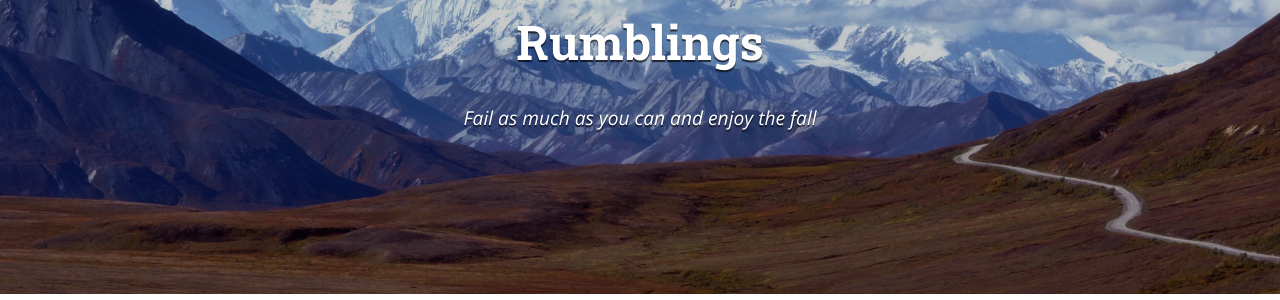
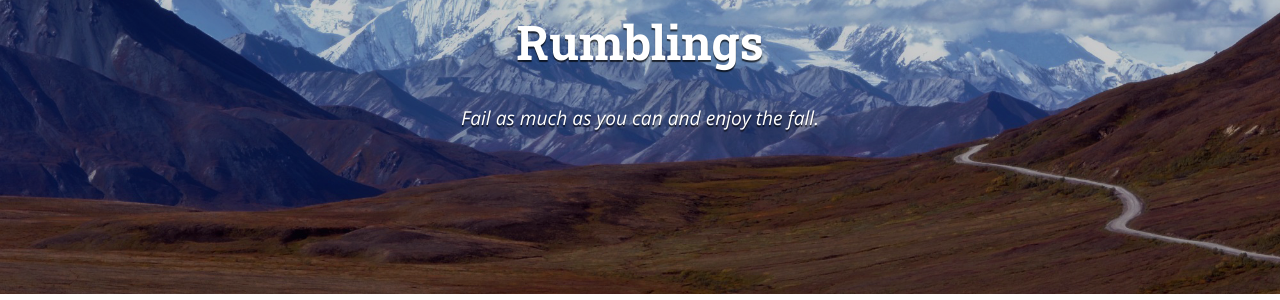
Before and after one commit to gcamerli/gcamerli.github.io, a Jekyll site: the page built from index.html, in a window 1280 px wide. Shown: the part 209-509 px from the top of the page. Built offline with Jekyll 4.4.1, drawn with Linux system fonts in a browser that asks for light colours; nearby versions of some CDN libraries; the list of posts is cut into pages by our own code; a style sheet for code colours, icons or effects is not loaded.

```diff
--- a/_config.yml
+++ b/_config.yml
@@ -8,7 +8,7 @@ exclude:
 
 # Site settings
 title: Rumblings
-subtitle: "Fail as much as you can and enjoy the fall"
+subtitle: "Fail as much as you can and enjoy the fall."
 email: gcamerli@gmail.com
 name: Gius. Camerlingo
 description: >
```
